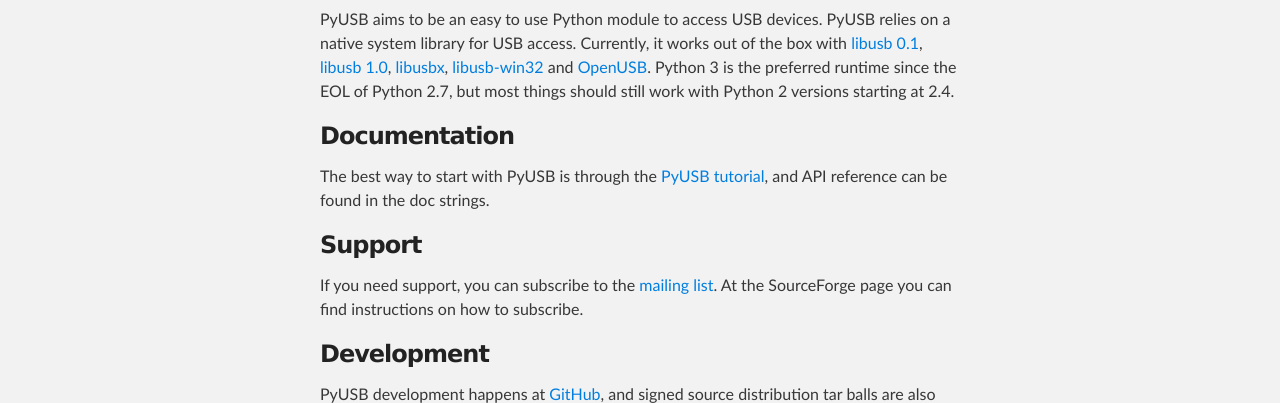
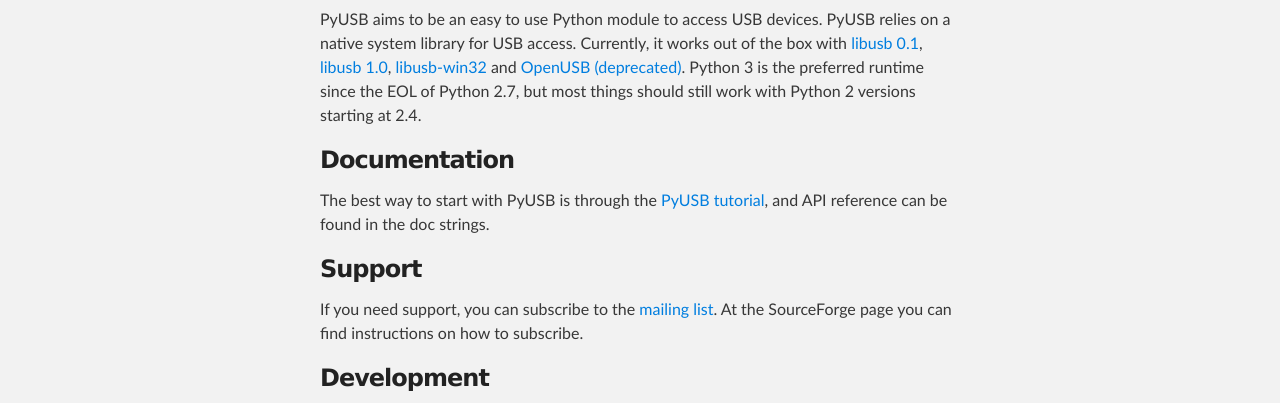
Before and after one commit to pyusb/pyusb, a plain HTML site: page index.html in a window 1280 px wide. Shown: the part 371-774 px from the top of the page. Drawn offline with Linux system fonts and the light colour scheme.

Commit message:
Update index.html
Update libusb and libusb-win32 webpage, deprecate openusb

```diff
--- a/index.html
+++ b/index.html
@@ -36,9 +36,9 @@
 <p>PyUSB aims to be an easy to use Python module to access USB devices.
 PyUSB relies on a native system library for USB access. Currently, it works
 out of the box with <a href="http://libusb.sourceforge.net/doc/">libusb 0.1</a>,
-<a href="http://www.libusb.org/">libusb 1.0</a>, <a href="http://libusbx.org/">libusbx</a>,
-<a href="http://www.libusb.org/wiki/libusb-win32">libusb-win32</a>
-and <a href="https://sourceforge.net/projects/openusb/">OpenUSB</a>.  Python 3
+<a href="http://www.libusb.info/">libusb 1.0</a>,
+<a href="https://sourceforge.net/p/libusb-win32/wiki/Home/">libusb-win32</a>
+and <a href="https://sourceforge.net/projects/openusb/">OpenUSB (deprecated)</a>.  Python 3
 is the preferred runtime since the EOL of Python 2.7, but most things should
 still work with Python 2 versions starting at 2.4.</p>
 
```
